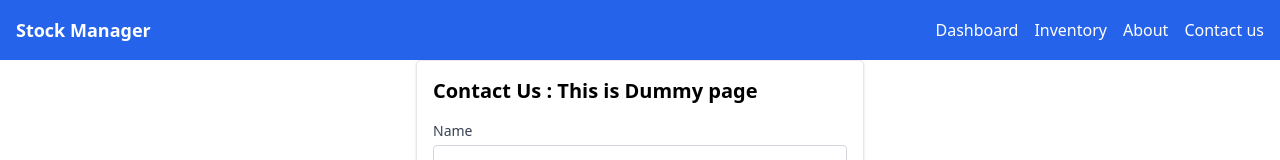
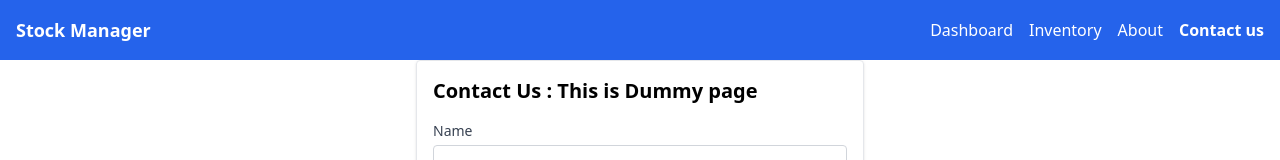
Before and after one commit to ashgole/stock_management_nextjs, a Next.js app: page /pages/contactus in a window 1280 px wide. Shown: the top 160 px of the page. Built offline with nearby package versions, Linux system fonts and the light colour scheme.

Commit message:
header updated

```diff
--- a/app/component/header/Header.js
+++ b/app/component/header/Header.js
@@ -1,11 +1,14 @@
-
 "use client";
 // components/Header.js
 import Link from 'next/link';
 import { useState } from 'react';
+import { usePathname } from 'next/navigation'; // Import usePathname
 
 const Header = () => {
   const [isOpen, setIsOpen] = useState(false);
+  const pathname = usePathname(); // Get the current route
+
+  const isActive = (path) => pathname === path; // Helper function to check if the link is active
 
   return (
     <header className="bg-blue-600 p-4 sticky top-0">
@@ -22,18 +25,34 @@ const Header = () => {
           </svg>
         </button>
         <nav className="hidden md:flex space-x-4">
-          <Link href="/" className="text-white hover:text-gray-300">Dashboard</Link>
-          <Link href="/pages/inventory" className="text-white hover:text-gray-300">Inventory</Link>
-          <Link href="/pages/about" className="text-white hover:text-gray-300">About</Link>
-          <Link href="/pages/contactus" className="text-white hover:text-gray-300">Contact us</Link>
+          <Link href="/" className={`text-white hover:text-gray-300 ${isActive('/') ? 'font-bold' : ''}`}>
+            Dashboard
+          </Link>
+          <Link href="/pages/inventory" className={`text-white hover:text-gray-300 ${isActive('/pages/inventory') ? 'font-bold' : ''}`}>
+            Inventory
+          </Link>
+          <Link href="/pages/about" className={`text-white hover:text-gray-300 ${isActive('/pages/about') ? 'font-bold' : ''}`}>
+            About
+          </Link>
+          <Link href="/pages/contactus" className={`text-white hover:text-gray-300 ${isActive('/pages/contactus') ? 'font-bold' : ''}`}>
+            Contact us
+          </Link>
         </nav>
       </div>
       {isOpen && (
         <nav className="mt-4 space-y-2 md:hidden">
-          <Link href="/" className="block text-white">Dashboard</Link>
-          <Link href="/pages/inventory" className="block text-white">Inventory</Link>
-          <Link href="/pages/about" className="block text-white">About</Link>
-          <Link href="/pages/contactus" className="block text-white">Contact us</Link>
+          <Link href="/" className={`block text-white ${isActive('/') ? 'font-bold' : ''}`}>
+            Dashboard
+          </Link>
+          <Link href="/pages/inventory" className={`block text-white ${isActive('/pages/inventory') ? 'font-bold' : ''}`}>
+            Inventory
+          </Link>
+          <Link href="/pages/about" className={`block text-white ${isActive('/pages/about') ? 'font-bold' : ''}`}>
+            About
+          </Link>
+          <Link href="/pages/contactus" className={`block text-white ${isActive('/pages/contactus') ? 'font-bold' : ''}`}>
+            Contact us
+          </Link>
         </nav>
       )}
     </header>
```
